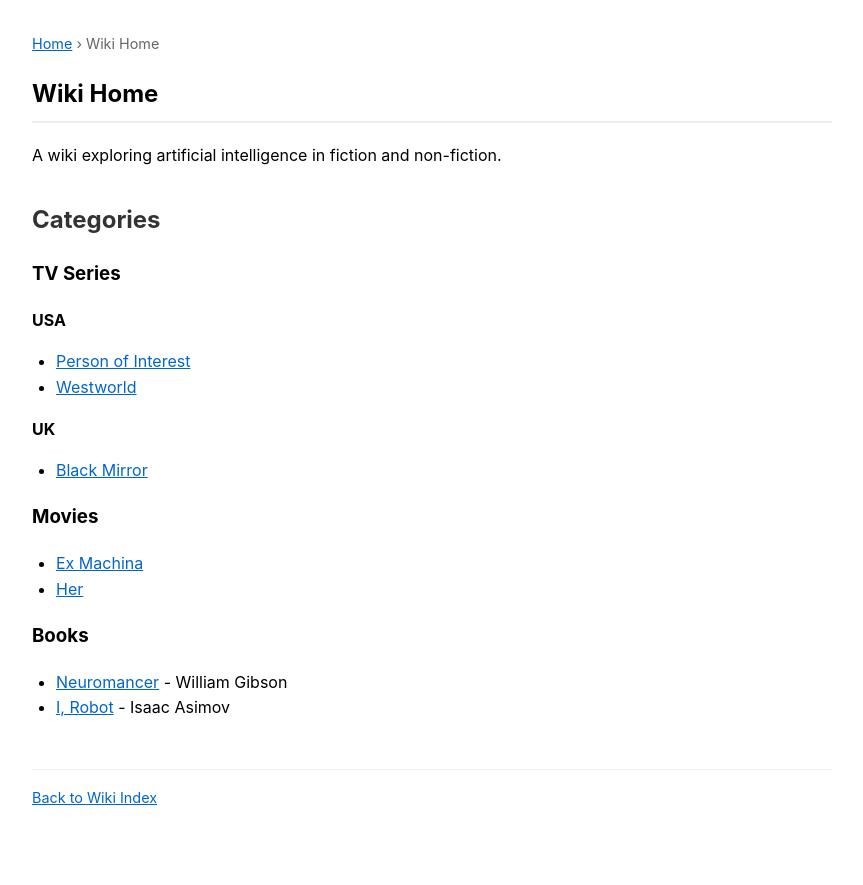
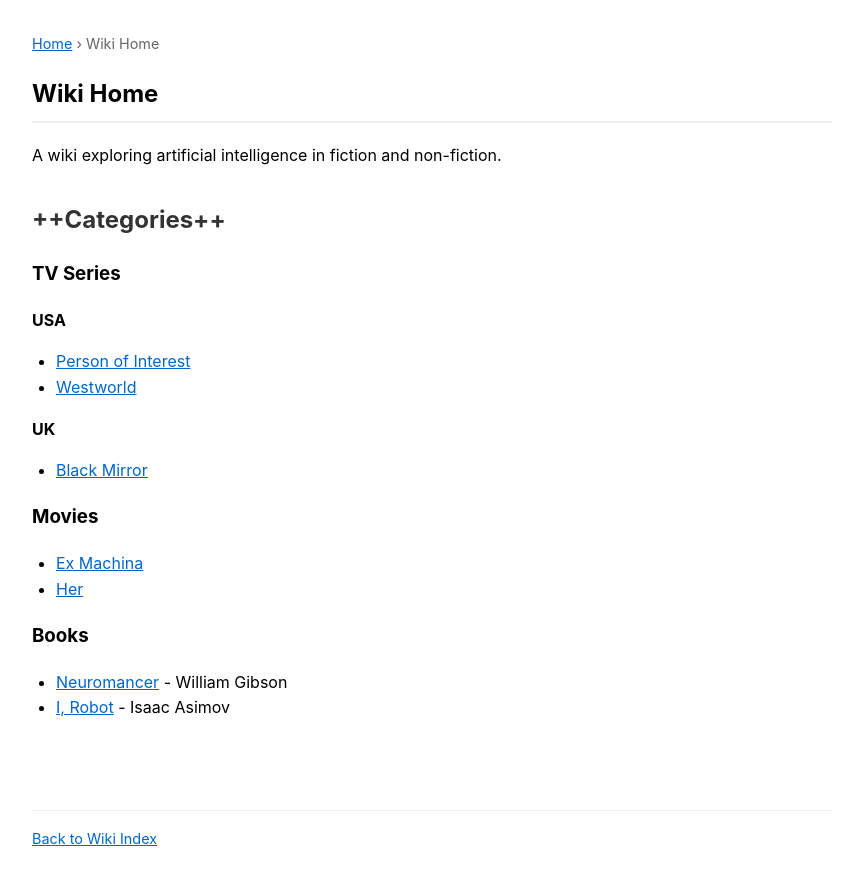
Before and after one commit to paul-hammant/pagescms_test, a Jekyll site: the page built from wiki/index.md, in a window 1280 px wide. Shown: the top 885 px of the page, without its empty margins (208-1071 px from the left). Built offline with Jekyll 4.4.1, drawn with Linux system fonts in a browser that asks for light colours.

Commit message:
Update wiki/index.md (via Pages CMS)

```diff
--- a/wiki/index.md
+++ b/wiki/index.md
@@ -3,15 +3,17 @@
 ---
 A wiki exploring artificial intelligence in fiction and non-fiction.
 
-## Categories
+## ++Categories++
 
 ### TV Series
 
 **USA**
+
 - [Person of Interest](tv/series/USA/Person_of_Interest)
 - [Westworld](tv/series/USA/Westworld)
 
 **UK**
+
 - [Black Mirror](tv/series/UK/Black_Mirror)
 
 ### Movies
@@ -23,3 +25,5 @@
 
 - [Neuromancer](books/SciFi/Neuromancer) - William Gibson
 - [I, Robot](books/SciFi/I_Robot) - Isaac Asimov
+
+&nbsp;
```
